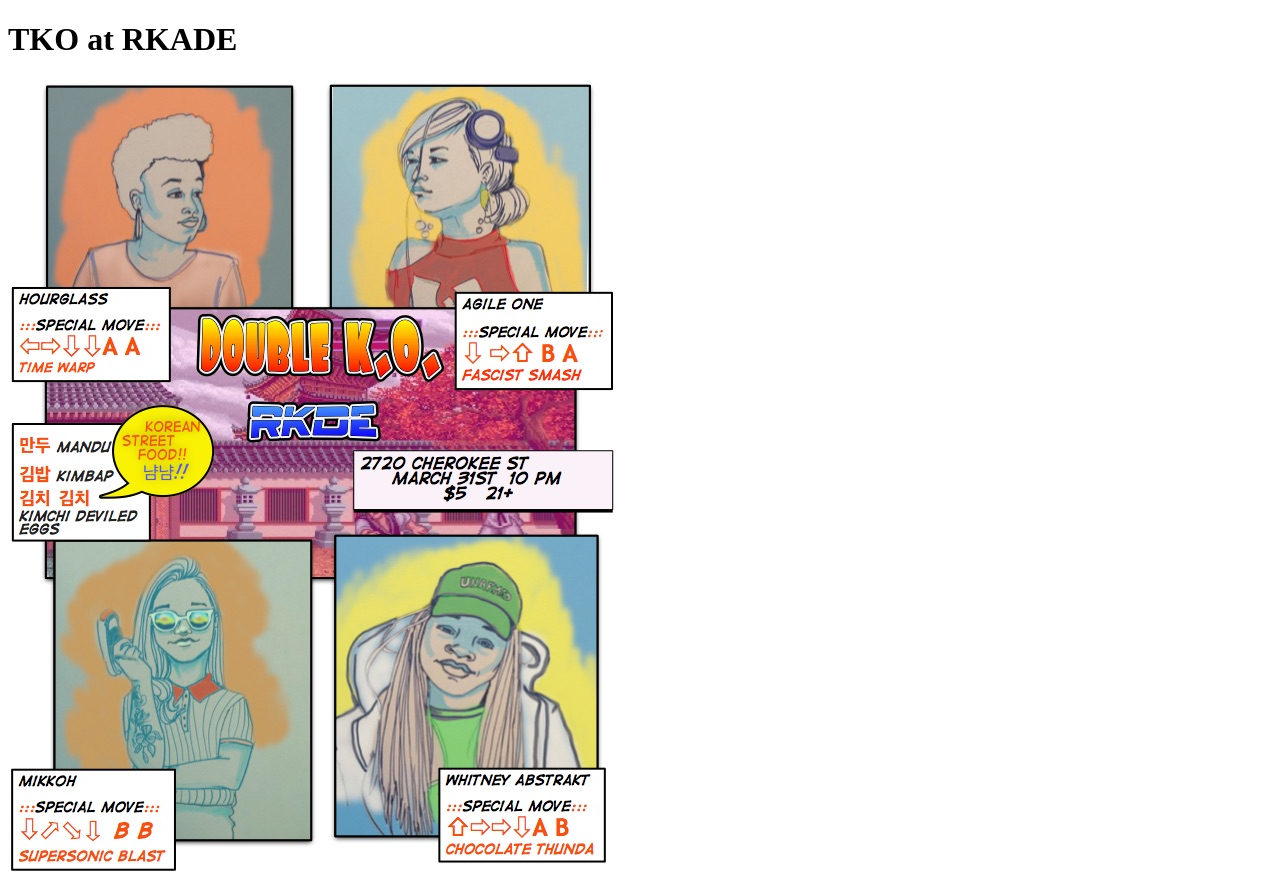
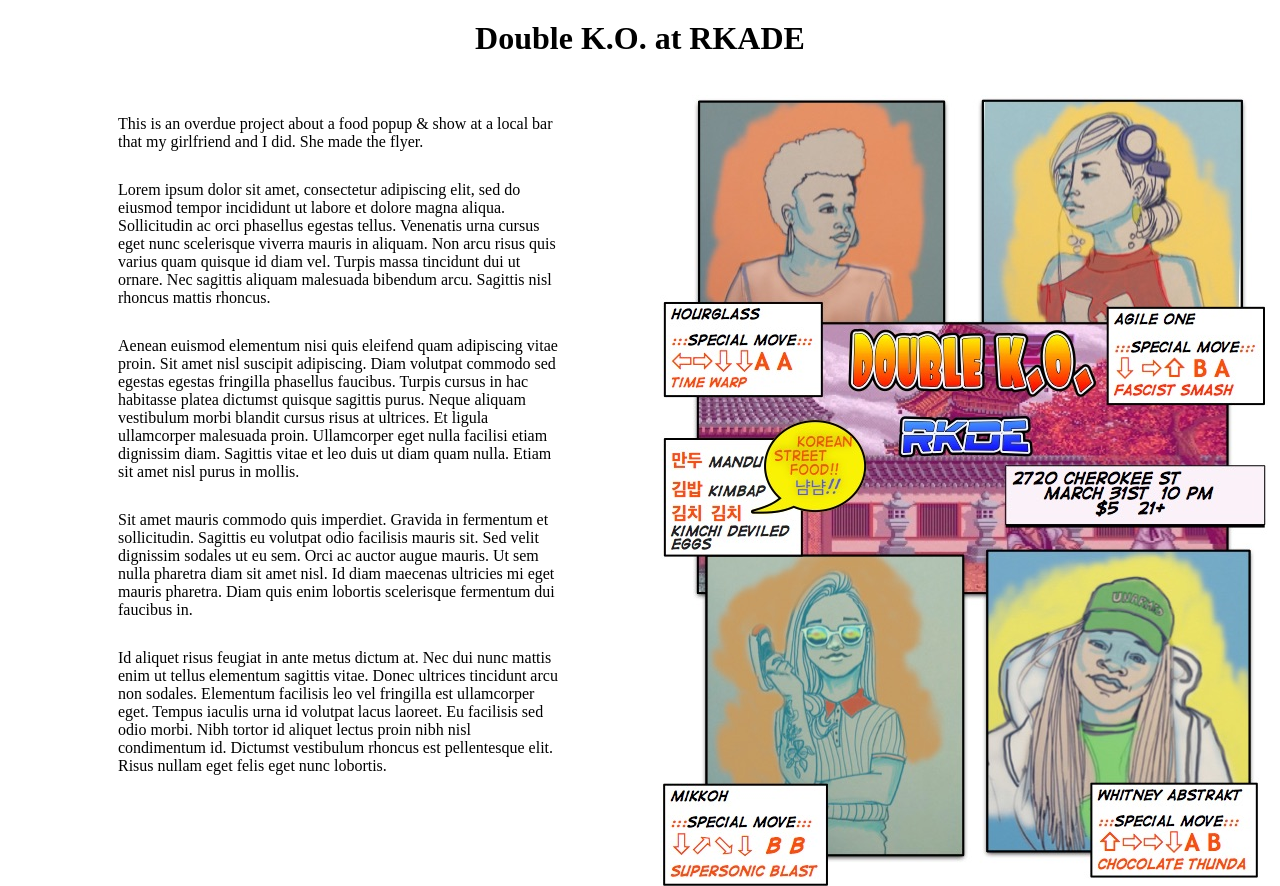
Before and after one commit to lsnyder1/html-me-something, a plain HTML site: page index.html in a window 1280 px wide. Shown: the top 886 px of the page. Drawn offline with Linux system fonts and the light colour scheme.

Commit message:
completed css file

```diff
--- a/index.html
+++ b/index.html
@@ -1,17 +1,17 @@
 <!DOCTYPE html>
 <html>
     <head>
-        <link type="text/css"rel="stylesheet"href="stylesheet1.css"/>
+        <link type="text/css"rel="stylesheet"href="stylesheet.css"/>
         <title>Class project 2.1</title>
     </head>
     <body>
         <main>
             <header id ="head1">
-                <h1>TKO at RKADE</h1>
+                <h1>Double K.O. at RKADE</h1>
             </header>
 
 
-            <div id="flyer"><img src="images/Page_1.jpg" alt=""></div>
+            <div class="flyer"><img src="images/Page_1.jpg" alt=""></div>
             <article id="leftbox">
                 <p>This is an overdue project about a food popup &amp show at a local bar that my girlfriend and I did. She made the flyer.
                 </p>
--- a/stylesheet.css
+++ b/stylesheet.css
@@ -2,7 +2,7 @@
 
 
 
-    background-color:black;
+
 
 
 
@@ -18,13 +18,19 @@
 
     clear:left;
 }
-#flyer {
+.flyer {
 
     display: block;
-    position:relative;
-    clear: left;
-    float: right;
-    border: 2px solid #e93ac8;
+    float:right;
+
+
+}
+ p{
+    padding:10px;
+    margin:10px;
+    margin-right:700px;
+    margin-left:100px;
+    font-size:18;
 }
 #head1 {
     position: relative;
@@ -34,7 +40,7 @@
 
 
 
-    background-color: #5c8686;
+
 
     height: 75px;
 
@@ -47,15 +53,16 @@
     float: inherit;
 }
  h1 {
-    color:green;
+
     position: relative;
     height:55px;
     margin-top: 20px;
+    margin-bottom: 20px;
 
 
 
 }
 * {
-    border: 2px dashed blue;
-    margin: 0;
+
+
 }
```
